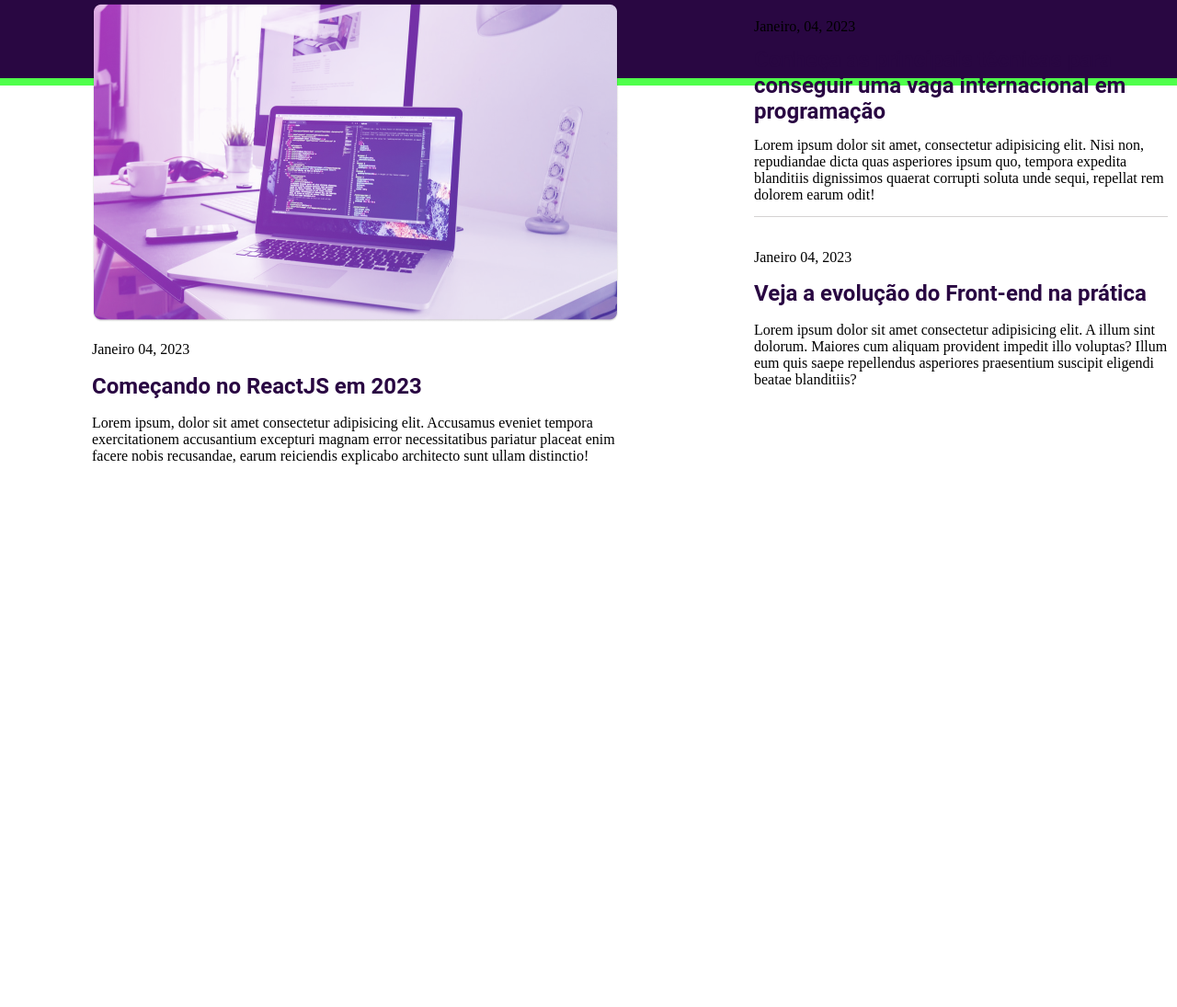
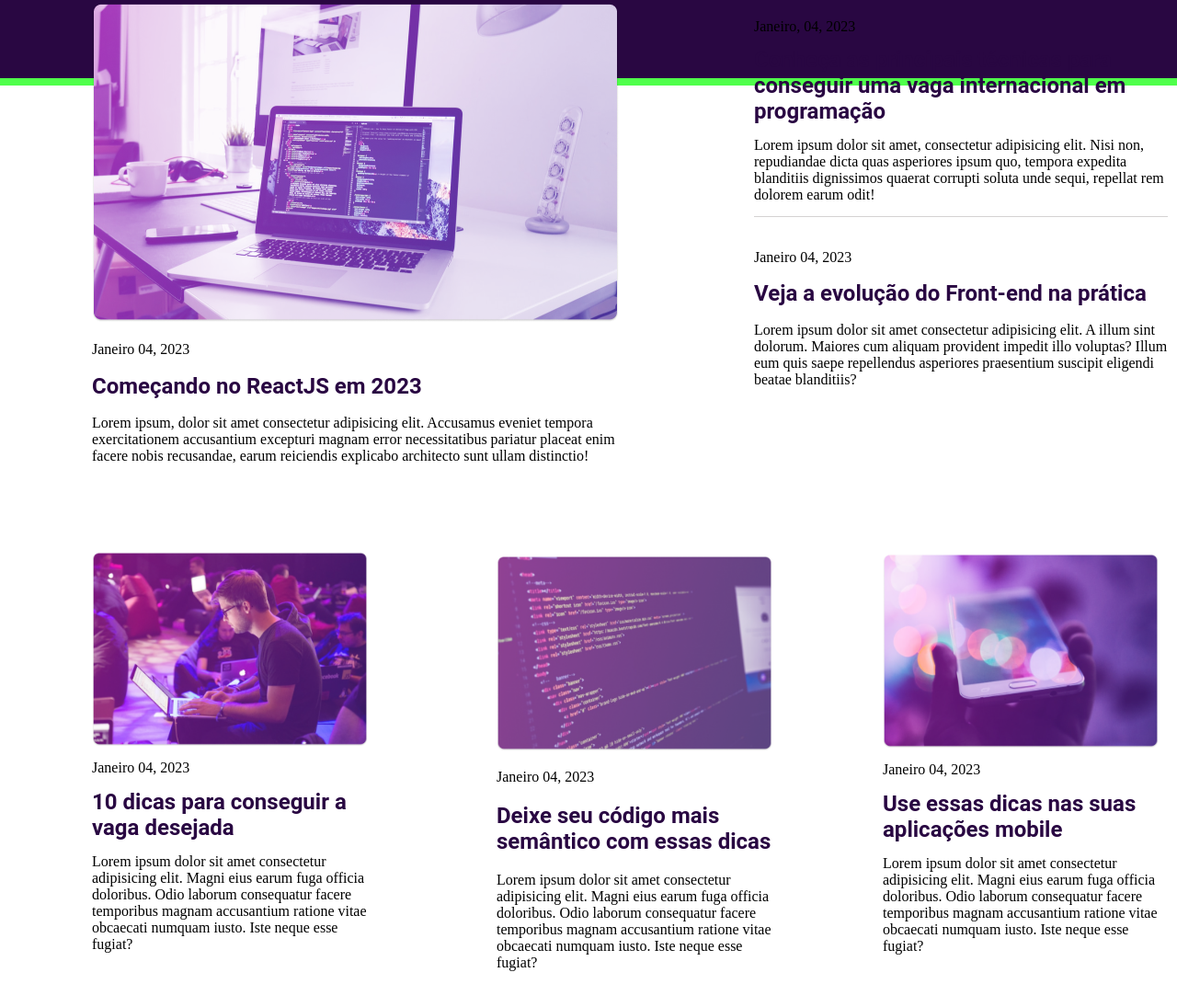
Before and after one commit to amandap10/desafio, a plain HTML site: page index.html in a window 1280 px wide. Shown: the part 707-1802 px from the top of the page at 92% size. Before the commit the page ends 1220 px from the top, so only its background shows below. Drawn offline with Linux system fonts and the light colour scheme.

Commit message:
projeto finalizado

```diff
--- a/index.html
+++ b/index.html
@@ -124,11 +124,76 @@
 
       </div>
 
+    </div>
+
+  </div>
+
+  <div class="texts-info">
+
+    <div class="texts">
+
+      <img src="./assets/post-2.png" alt="">
+
+      <p>
+        Janeiro 04, 2023
+      </p>
+
+      <h2>
+        10 dicas para conseguir a vaga desejada
+      </h2>
+
+      <p>
+        Lorem ipsum dolor sit amet consectetur adipisicing elit. Magni eius earum fuga officia
+        doloribus. Odio laborum consequatur facere temporibus magnam accusantium ratione vitae
+        obcaecati numquam iusto. Iste neque esse fugiat?
+      </p>
+
+    </div>
+
+    <div class="texts-one">
+
+      <img src="./assets/post-3.png" alt="">
+
+      <p>
+        Janeiro 04, 2023
+      </p>
+
+      <h2>
+        Deixe seu código mais semântico com essas dicas
+      </h2>
+
+      <p>
+        Lorem ipsum dolor sit amet consectetur adipisicing elit. Magni eius earum fuga officia
+        doloribus. Odio laborum consequatur facere temporibus magnam accusantium ratione vitae
+        obcaecati numquam iusto. Iste neque esse fugiat?
+      </p>
+
+    </div>
+
+    <div class="texts-two">
+
+      <img src="./assets/post-4.png" alt="">
+
+      <p>
+        Janeiro 04, 2023
+      </p>
+
+      <h2>
+        Use essas dicas nas suas aplicações mobile
+      </h2>
+
+      <p>
+        Lorem ipsum dolor sit amet consectetur adipisicing elit. Magni eius earum fuga officia
+        doloribus. Odio laborum consequatur facere temporibus magnam accusantium ratione vitae
+        obcaecati numquam iusto. Iste neque esse fugiat?
+      </p>
+
 
     </div>
 
   </div>
 
+
 </body>
 
 </html>
--- a/style.css
+++ b/style.css
@@ -143,3 +143,38 @@ h2 {
   height: 167px;
 
 }
+
+.texts-info{
+  height: 1250px;
+}
+.texts {
+  position: absolute;
+  display: flex;
+  flex-direction: column;
+  justify-content: space-around;
+  top: 1300px;
+  left: 100px;
+  width: 300px;
+  height: 450px;
+}
+.texts-one {
+  position: absolute;
+  display: flex;
+  flex-direction: column;
+  justify-content: space-around;
+  width: 300px;
+  left: 540px;
+  top: 1302px;
+  height: 470px;
+}
+
+.texts-two {
+  position: absolute;
+  display: flex;
+  flex-direction: column;
+  justify-content: space-around;
+  width: 300px;
+  left: 960px;
+  top: 1302px;
+  height: 450px;
+}
```
Lines whose indentation alone changed are shown as unchanged.
